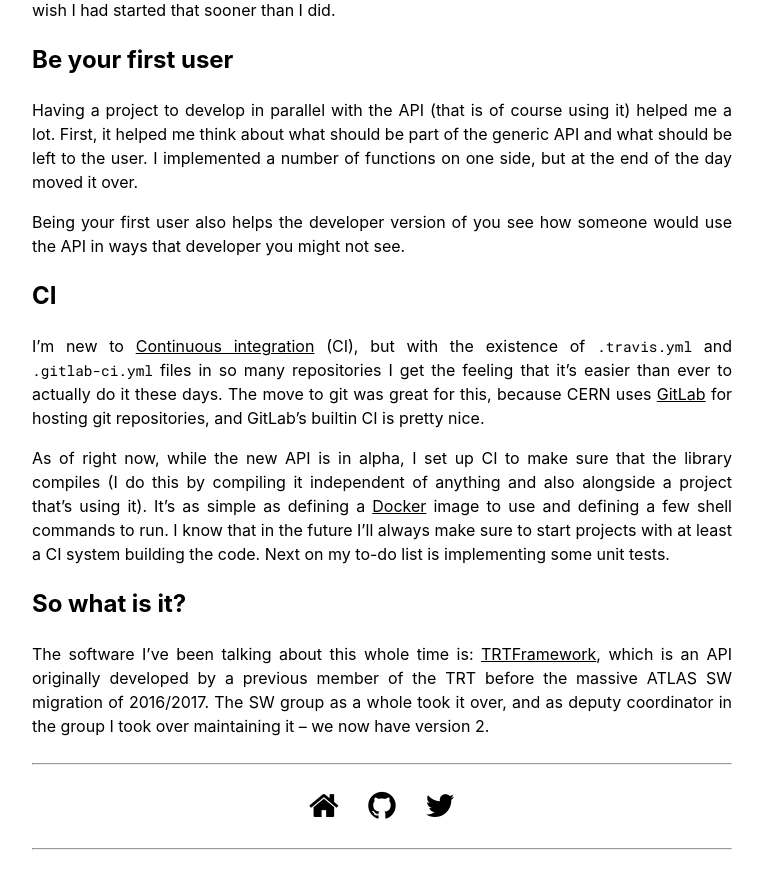
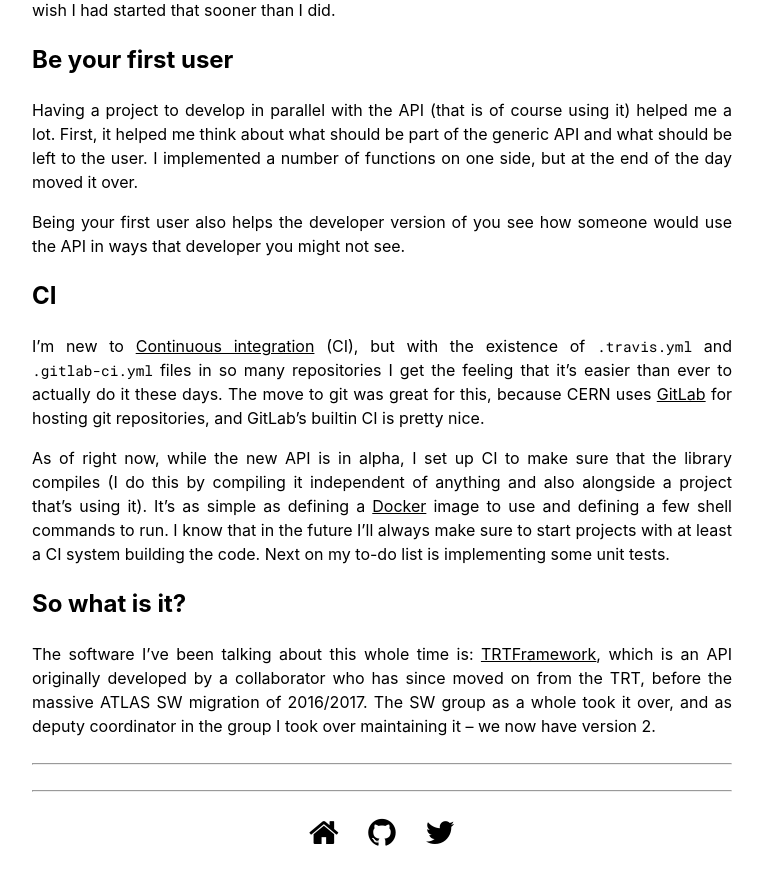
Before and after one commit to douglasdavis/ddavis.io, a Jekyll site: the page built from content/_posts/2017-12-04-redesigning-an-analysis-api.md, in a window 1280 px wide and 900 px high, scrolled down 2182 px. Shown: the top 889 px of the window, without its empty margins (258-1021 px from the left). Built offline with Jekyll 4.4.1, drawn with Linux system fonts in a browser that asks for light colours; comment, search, counter and statistics services are not loaded.

```diff
--- a/_layouts/post.html
+++ b/_layouts/post.html
@@ -8,8 +8,8 @@ comments: true
 {{ page.date | date: "%-d %B %Y"}}
 {{ content }}
 
-{% include post_footer.html %}
-
 {% if site.disqus.shortname %}
   {% include disqus_comments.html %}
 {% endif %}
+
+{% include post_footer.html %}
--- a/content/_posts/2017-12-04-redesigning-an-analysis-api.md
+++ b/content/_posts/2017-12-04-redesigning-an-analysis-api.md
@@ -148,7 +148,8 @@ tests.
 
 The software I've been talking about this whole time is:
 [TRTFramework](https://gitlab.cern.ch/atlas-trt-software/TRTFramework),
-which is an API originally developed by a previous member of the TRT
-before the massive ATLAS SW migration of 2016/2017. The SW group as a
-whole took it over, and as deputy coordinator in the group I took over
-maintaining it -- we now have version 2.
+which is an API originally developed by a collaborator who has since
+moved on from the TRT, before the massive ATLAS SW migration of
+2016/2017. The SW group as a whole took it over, and as deputy
+coordinator in the group I took over maintaining it -- we now have
+version 2.
```
